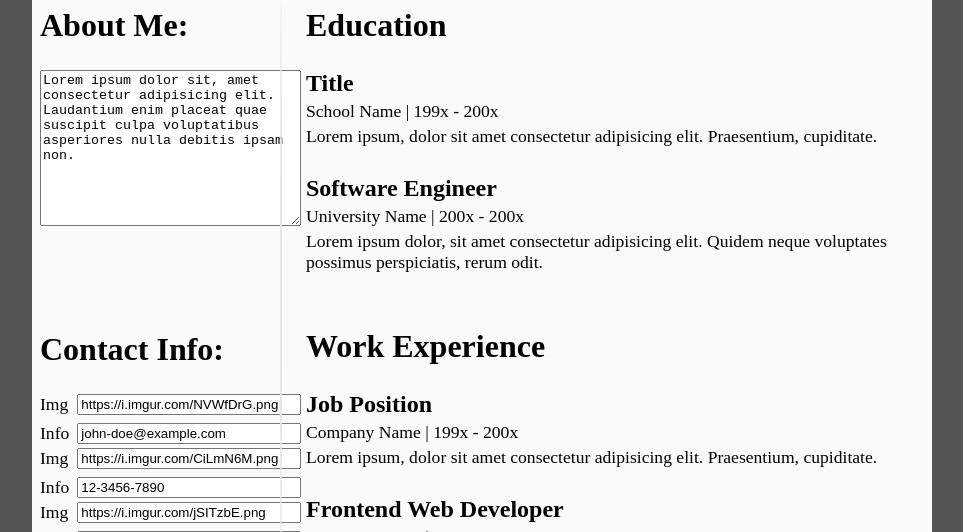
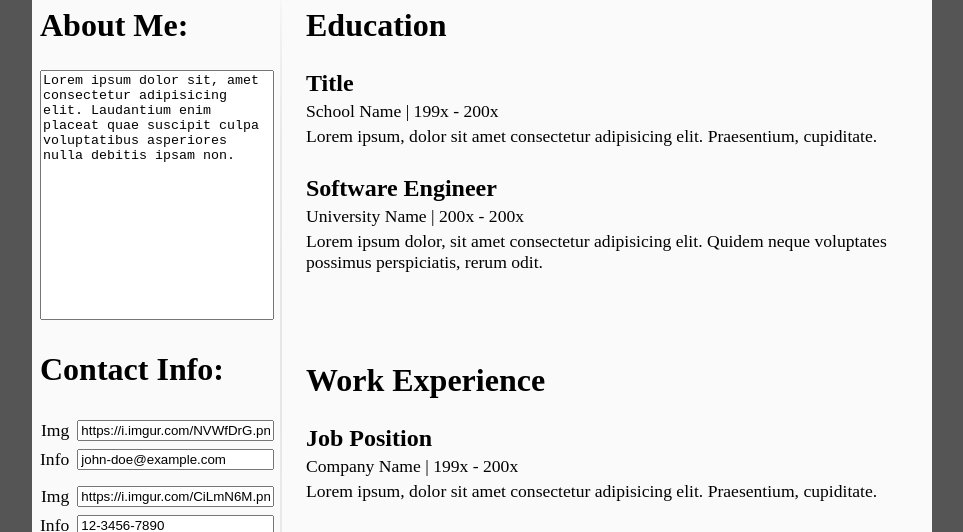
Before and after one commit to HectorVilas/odin-cv, a React (Vite) app: page / in a window 1280 px wide. Shown: the part 268-800 px from the top of the page, without its empty margins (158-1121 px from the left). Built offline with nearby package versions, Linux system fonts and the light colour scheme.

Commit message:
style edit mode

```diff
--- a/src/styles/personalInfo.css
+++ b/src/styles/personalInfo.css
@@ -38,3 +38,20 @@
   aspect-ratio: 1/1;
   align-self: center;
 }
+
+/* Edit mode */
+
+.personal-info-edit textarea {
+  resize: none;
+  box-sizing: border-box;
+  width: 100%;
+  height: 250px;
+}
+
+.personal-info-edit li {
+  padding: 6px 0;
+}
+
+.personal-info-edit label {
+  text-align: end;
+}
```
